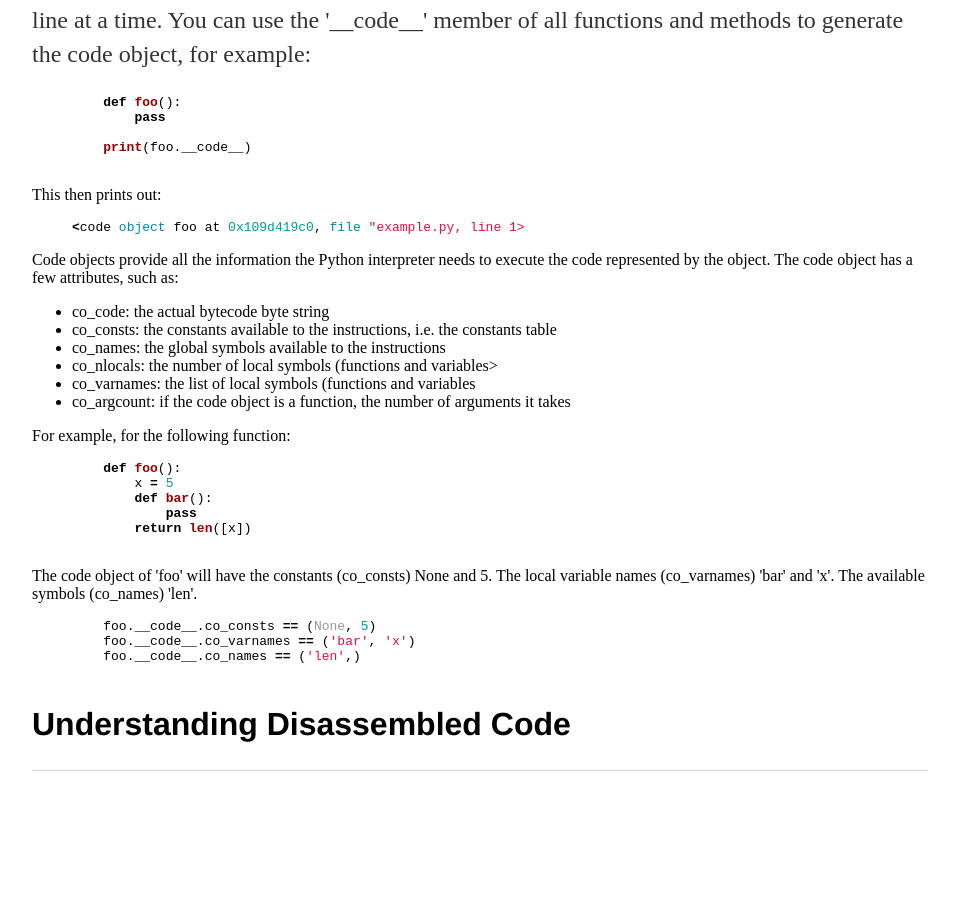
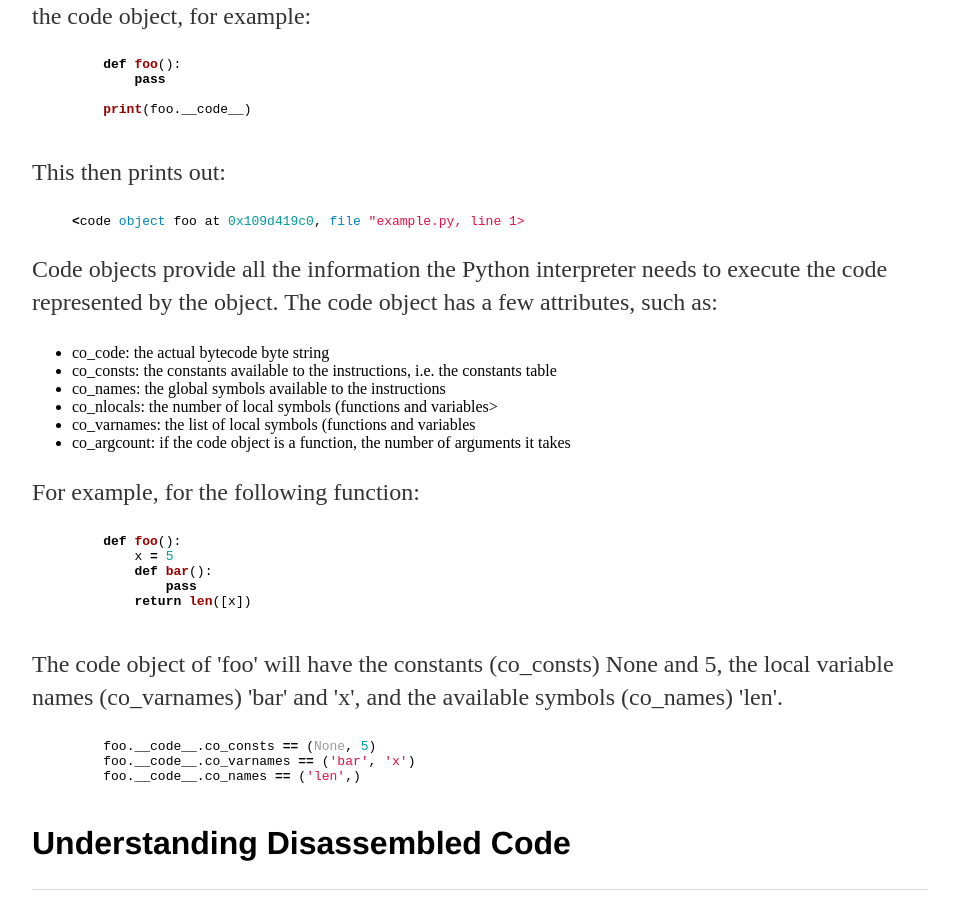
Before and after one commit to bentrevett/bentrevett.github.io, a Jekyll site: the page built from blog/python-disassembler/index.html, in a window 1280 px wide and 900 px high, scrolled down 1697 px. Shown: the whole window, without its empty margins (160-1116 px from the left). Built offline with Jekyll 4.4.1, drawn with Linux system fonts in a browser that asks for light colours; before the commit the page ends 2478 px from its top, so only the background shows below that; some of the changed text lies outside the part shown.

Commit message:
Update index.html

```diff
--- a/blog/python-disassembler/index.html
+++ b/blog/python-disassembler/index.html
@@ -2,22 +2,17 @@
 layout: default
 title: Ben Trevett | Intro to Parsing I
 ---
+	<h1>Python Disassembler</h1>
 
-	<h1>Intro to Parsing I</h1>
-	<h2>Background</h2>
-	<p>Here is some text in a paragraph
-	{% highlight python %}
-	def foo:
-	print("hello world!")
-	return 0{% endhighlight %}
-	The code should have the endhighlight on the same line as the last line.</p>
-	<h1>Python Disassembler</h1>
 <p>The Python 'dis' module disassembled Python code into the individual instructions executed by the cPython interpreter for each line.
 	Passing something to the 'dis.dis' function will return a human-readable representation of the disassembled bytecode.
 	The is useful for analyzing and hand-tuning code for optimizations.</p>
+
 	<h2>Usage</h2>
+
 <p>The 'dis.dis' function takes a function, method, class, module, code string, generator or byte sequence and prints out the disassembly of that code.
 	In the case of the class, it will disassemble each method. For a module, it disassembles all functions in that module.
+</p>
 	{% highlight python %}
 	import dis
 
@@ -32,7 +27,9 @@
 
     if __name__ == '__main__':
 		main(){% endhighlight %}
+<p>
     This will print:
+</p>
     {% highlight python %}
     4           0 LOAD_CONST               1 (10)
                 3 STORE_FAST               0 (x)
@@ -47,8 +44,9 @@
 
     7           22 LOAD_FAST                2 (z)
 			25 RETURN_VALUE {% endhighlight %}
+<p>
     You can also disassemble an enitre Python file via 'python -m dis file_name.py'.
-    Each column of the disassembly output gives the following:
+    Each column of the disassembly output gives the following:</p>
     <ol>
         <li>The line in the Python file the disassembler is referring to</li>
         <li>The address of the bytecode instruction</li>
@@ -56,6 +54,7 @@
         <li>The index of arguement in the code block's name and constant table</li>
         <li>The human readable mapping from arguement index to the actual value name being referred to</li>
     </ol>
+<p>
 	The 4th column is a little complex, but you just need to know that all 'code objects' in Python (that is a code block like a function) have their own internal name and constant tables.
 	These tables are just lists, where the constant table holds constants such a literal strings, numbers and special values such as 'None' that appear at least once in the code block.
 	The name table holds a list of variable names.
@@ -63,20 +62,22 @@
 	The reason why instruction arguments are indices into tables and not that values into tables is that aarguments can then be uniform length (always two bytes).
 	Storing variable length strings in the bytecode directly makes advancing the program counter a lot more complicated.
 </p>
+
     <h2>Code Objects</h2>
     <p>Code objects are the compiled representation of a piece of Python code.
     This can then be understood by the cPython interpreter which uses the code objects to execute Python code line at a time.
-    You can use the '__code__' member of all functions and methods to generate the code object, for example:
+    You can use the '__code__' member of all functions and methods to generate the code object, for example:</p>
     {% highlight python %}
     def foo():
         pass
 
     print(foo.__code__)
 	    {% endhighlight %}
-    This then prints out:
-    {% highlight python %}<code object foo at 0x109d419c0, file "example.py, line 1>{% endhighlight %}
+<p>
+	This then prints out:</p>
+    {% highlight python %}<code object foo at 0x109d419c0, file "example.py, line 1>{% endhighlight %}<p>
    Code objects provide all the information the Python interpreter needs to execute the code represented by the object.
-   The code object has a few attributes, such as:
+	    The code object has a few attributes, such as:</p>
    <ul>
    <li>co_code: the actual bytecode byte string</li>
    <li>co_consts: the constants available to the instructions, i.e. the constants table</li>
@@ -84,22 +85,19 @@
    <li>co_nlocals: the number of local symbols (functions and variables></li>
    <li>co_varnames: the list of local symbols (functions and variables</li>
    <li>co_argcount: if the code object is a function, the number of arguments it takes</li>
-   </ul>
-   For example, for the following function:
+   </ul><p>
+	    For example, for the following function:</p>
    {% highlight python %}
     def foo():
         x = 5
         def bar():
             pass
         return len([x])
-    {% endhighlight %}
-    The code object of 'foo' will have the constants (co_consts) None and 5.
-    The local variable names (co_varnames) 'bar' and 'x'.
-    The available symbols (co_names) 'len'.
+    {% endhighlight %}<p>
+    The code object of 'foo' will have the constants (co_consts) None and 5, the local variable names (co_varnames) 'bar' and 'x', and the available symbols (co_names) 'len'.</p>
     {% highlight python %}
     foo.__code__.co_consts == (None, 5)
     foo.__code__.co_varnames == ('bar', 'x')
     foo.__code__.co_names == ('len',)
     {% endhighlight %}
-    </p>
     <h2>Understanding Disassembled Code</h2>
```
Lines whose indentation alone changed are shown as unchanged.
